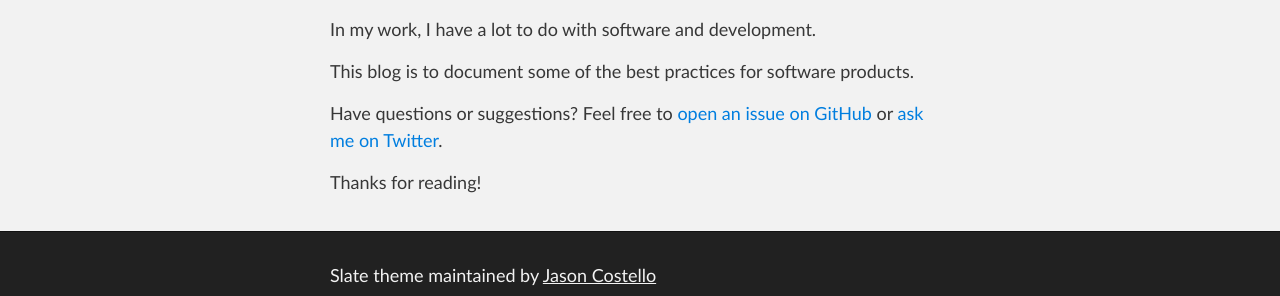
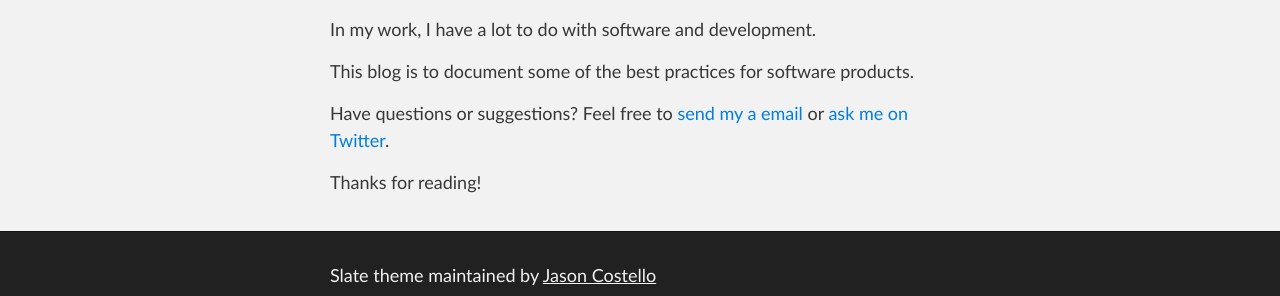
Before and after one commit to cniweb/best-practice, a Jekyll site: the page built from about.md, in a window 1280 px wide. Shown: the part 313-609 px from the top of the page. Built offline with Jekyll 4.4.1, drawn with Linux system fonts in a browser that asks for light colours.

Commit message:
Update About

```diff
--- a/about.md
+++ b/about.md
@@ -10,6 +10,6 @@ In my work, I have a lot to do with software and development.
 This blog is to document some of the best practices for software products.
 
 Have questions or suggestions?
-Feel free to [open an issue on GitHub](https://github.com/cniweb/issues/new) or [ask me on Twitter](https://twitter.com/ChrisHaeusslerC).
+Feel free to [send my a email](mailto:c-n-i@web.de) or [ask me on Twitter](https://twitter.com/ChrisHaeusslerC).
 
 Thanks for reading!
```
